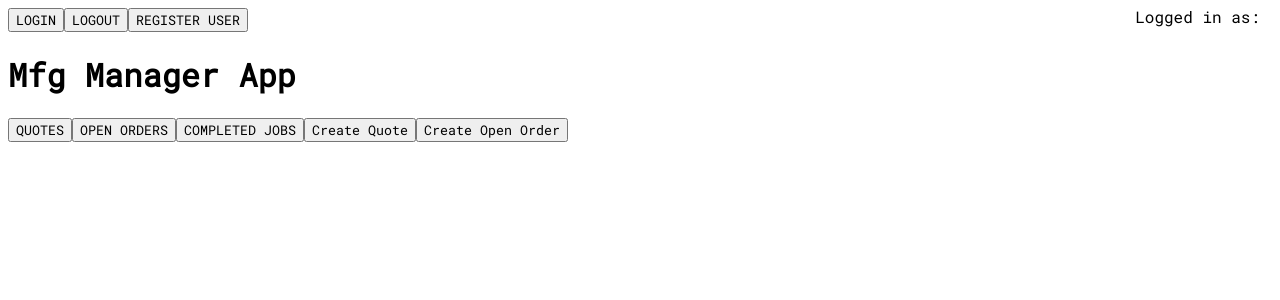
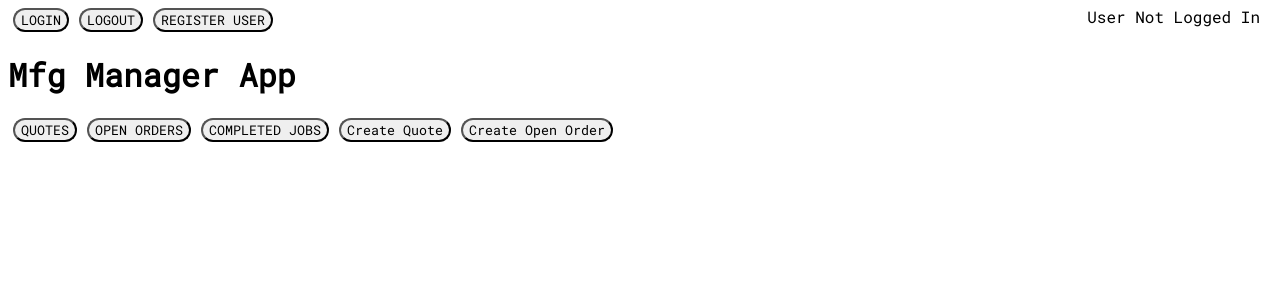
Before and after one commit to mitchell-mccracken/mfg_manager_frontend, a React (Create React App) app: page / in a window 1280 px wide. Shown: the top 300 px of the page. Built offline with nearby package versions, Linux system fonts and the light colour scheme; no server answers.

Commit message:
added styling

```diff
--- a/src/App.js
+++ b/src/App.js
@@ -54,6 +54,8 @@ class App extends Component {
     this.toggleShowLoginUser = this.toggleShowLoginUser.bind(this)
     this.logToken = this.logToken.bind(this)
     this.logoutUser = this.logoutUser.bind(this)
+    this.checkLogin = this.checkLogin.bind(this)
+    this.setLoggedInStatus = this.setLoggedInStatus.bind(this)
   }
 
 
@@ -63,7 +65,7 @@ class App extends Component {
     if(cookie.get('mitchToken')){
       this.setState({
         loggedIn: true,
-        username: cookie.get('username'),
+        userName: cookie.get('username'),
       })
     }
   }
@@ -101,25 +103,25 @@ class App extends Component {
   logToken(token , username){
     this.setState({
       userToken: token,
-      username : username,
+      userName : username,
     })
   }
 
-  //******************* */
-  sampleFunc(){
-    console.log(process.env)
-  }
 
   logoutUser(){
     let cookie = new Cookies()
     if (cookie.get('mitchToken')){    //not sure if I need an if statement
       console.log('there is a token')
+      // console.log(cookie.get('mitchToken'))
       cookie.remove('mitchToken')
       cookie.remove('username')
       this.setState({
-        username: '',
+        userName: '',
         userToken:'',
       })
+      setTimeout(() => {
+        this.checkLogin()
+      }, 500);
     }
     else{
       console.log('no token')
@@ -133,13 +135,7 @@ class App extends Component {
       quotes: copyQuotes
     })
   }
-  //************** */
-  sessionDelete(){
-    console.log('session delete clicked')
-    console.log(sessionStorage)
-    // sessionStorage.removeItem('sessionid')
-    sessionStorage.clear()
-  }
+
 
   handleEditQuote(event){
     this.toggleShowQuoteUpdate()
@@ -178,19 +174,46 @@ class App extends Component {
       }, 100)
   }
 
+  // conditional rendering for user logged in or not
+  setLoggedInStatus(){
+    this.setState({
+      loggedIn: true,
+    })
+  }
+
+
+  checkLogin(){
+    if (this.state.loggedIn){
+      return <p className='top-right'>Logged in as: {this.state.username}</p>
+    }
+    else {
+      return <p className='top-right'>User Not Logged In</p>
+    }
+  }
+
 
   render(){
     return (
       <div className="App">
-        <div>
+        <div className="nav-buttons">
           <button onClick={this.toggleShowLoginUser} >LOGIN</button>
           {/* <button onClick={this.sessionDelete}>LOGOUT</button> */}
           <button onClick={this.logoutUser}>LOGOUT</button>
           <button onClick={this.toggleShowRegisterUser}>REGISTER USER</button>
         </div>
-        <p className='top-right'>Logged in as: {this.state.username}</p>
+        {
+          this.state.userName !== '' &&
+          <p className='top-right'>Logged in as: {this.state.userName}</p>
+        }
+        {
+          this.state.userName === '' &&
+          <p className='top-right'>User Not Logged In</p>
+        }
+
+        {/* {this.checkLogin()} */}
+
         <h1>Mfg Manager App</h1>
-        <div>
+        <div className="toolbar-buttons">
           <button onClick={this.toggleShowQuotes}>QUOTES</button>
           <button>OPEN ORDERS</button>
           <button>COMPLETED JOBS</button>
@@ -199,7 +222,7 @@ class App extends Component {
         </div>
         {
           this.state.showLoginUser &&
-          <LoginUser toggleShowLoginUser={this.toggleShowLoginUser} logToken={this.logToken} />
+          <LoginUser toggleShowLoginUser={this.toggleShowLoginUser} logToken={this.logToken} checkLogin={this.checkLogin} setLoggedInStatus={this.setLoggedInStatus}/>
         }
         {
           this.state.showRegisterUser &&
--- a/src/components/LoginUser.jsx
+++ b/src/components/LoginUser.jsx
@@ -64,6 +64,7 @@ class LoginUser extends Component{
             const cookies = new Cookies();
             cookies.set('mitchToken', resJson.token, { path: '/' , maxAge: cookieAge });
             cookies.set('username', resJson.user.username, { path: '/' , maxAge: cookieAge });
+            this.props.setLoggedInStatus()
 
         })
         .catch(error => console.log({'Error' : error}))
@@ -72,6 +73,7 @@ class LoginUser extends Component{
             let newtoken = {'value' : localStorage , 'startDate' : 'sample' , 'endDate' : Date()}
             console.log(newtoken)
             console.log(localStorage.csrftoken)
+            this.props.checkLogin()
 
             // cookies.set('mitchToken', {'test': this.state.userToken, 'user': this.state.username}, { path: '/' , maxAge: 60 });
 
@@ -87,7 +89,7 @@ class LoginUser extends Component{
                     <label className='label'>User Name</label>
                     <input onChange={this.handleChange} type='text' name='username' id='username' value={this.state.username}/> <br/>
                     <label>Password</label>
-                    <input onChange={this.handleChange} type='password' name='password' id='password' value={this.state.password}/> <br/>
+                    <input onChange={this.handleChange} type='password' name='password' id='password' size="50" value={this.state.password}/> <br/>
 
                     <br/><input type='submit' value='Login'/>
                 </form>
--- a/src/index.css
+++ b/src/index.css
@@ -64,9 +64,9 @@ table tbody tr:nth-of-type(even) {
   width: 125px;
 }
 
-.login-form input[type='text'], input[type='password']{
+.login-form > input[type='text'], input[type='password']{
   display: inline-block;
-  width: 175px;
+  width: 250px;
 }
 
 .quote-form label{
@@ -81,10 +81,24 @@ table tbody tr:nth-of-type(even) {
 }
 
 button {
-  font-family : inherit;
+  font-family: 'Roboto Mono', monospace;
+  border-radius: 15px;
+  /* margin: 10px; */
   /* font-size: 1em; */
 }
 
 input{
   font-family: inherit;
 }
+
+.nav-buttons > button{
+  display: inline-block;
+  margin-left: 5px;
+  margin-right: 5px;
+}
+
+.toolbar-buttons > button{
+  display: inline-block;
+  margin-left: 5px;
+  margin-right: 5px;
+}
```
Also changed, not shown: 1 other file (tests, documents, lock files or other folders).
